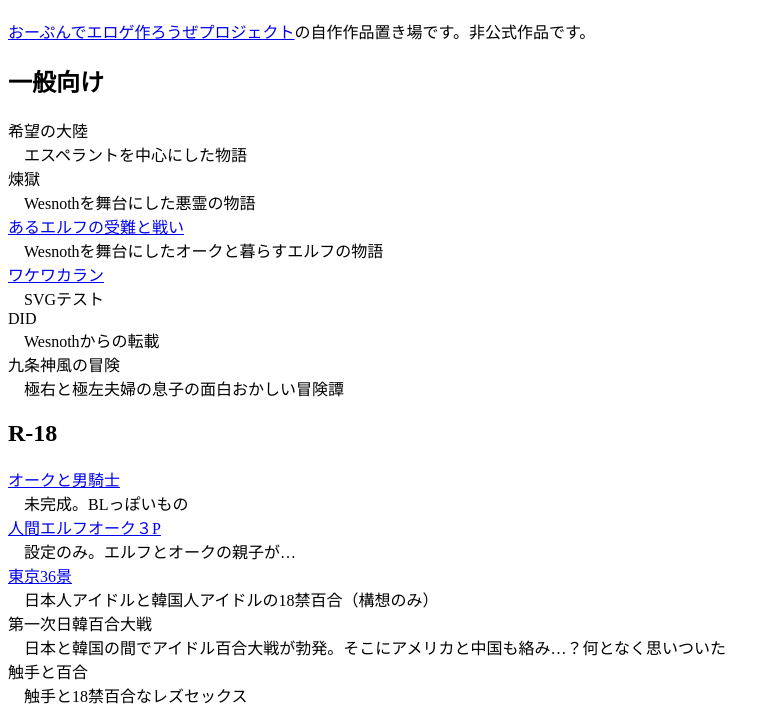
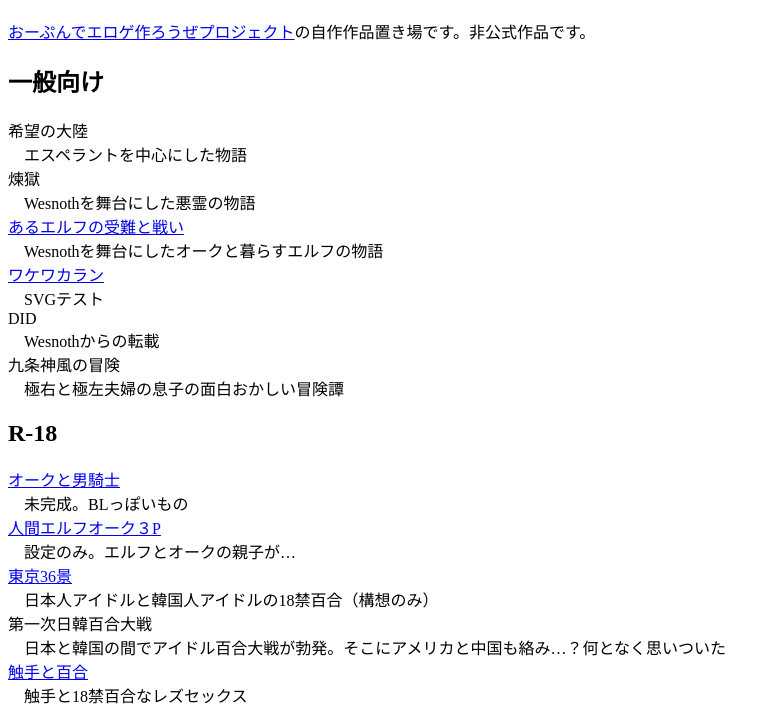
Before and after one commit to nandaka-furari/opennovel-products, a plain HTML site: page index.html in a window 1280 px wide. Shown: the part 96-802 px from the top of the page, without its empty margins (0-779 px from the left). Drawn offline with Linux system fonts and the light colour scheme.

Commit message:
作品のリンクを追加

```diff
--- a/index.html
+++ b/index.html
@@ -53,7 +53,7 @@ dd {
 <dd>日本人アイドルと韓国人アイドルの18禁百合（構想のみ）</dd>
 <dt>第一次日韓百合大戦</dt>
 <dd>日本と韓国の間でアイドル百合大戦が勃発。そこにアメリカと中国も絡み…？何となく思いついた</dd>
-<dt>触手と百合</dt>
+<dt><a class="onp" href="./触手と百合">触手と百合</a></dt>
 <dd>触手と18禁百合なレズセックス</dd>
 <dt><a class="onp" href="../on-pd/エロクシア">エロクシア</a></dt>
 <dd>ロクシアを舞台にしたエロファンタジー</dd>
```
